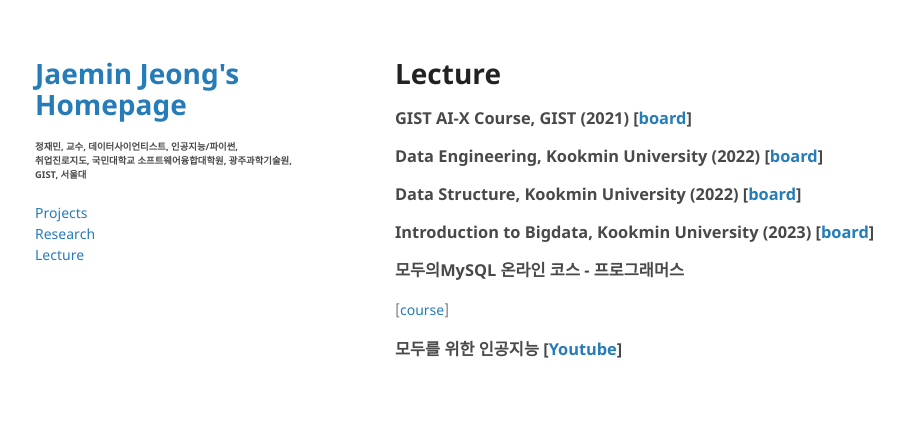
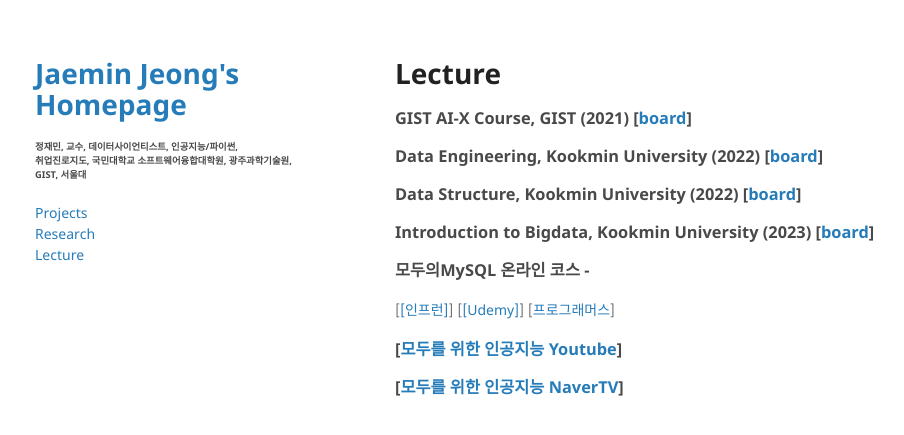
Before and after one commit to jaeminjjung/jaeminjjung.github.io, a Jekyll site: the page built from lecture.md, in a window 1280 px wide. Shown: the top 435 px of the page, without its empty margins (175-1079 px from the left). Built offline with Jekyll 4.4.1, drawn with Linux system fonts in a browser that asks for light colours; our own code applies the rules of GitHub Pages for plain Markdown files.

Commit message:
Update lecture.md

```diff
--- a/lecture.md
+++ b/lecture.md
@@ -5,6 +5,9 @@
 ### Data Engineering, Kookmin University (2022) [<a href="https://ecampus.kookmin.ac.kr/course/view.php?id=48724">board</a>]
 ### Data Structure, Kookmin University (2022) [<a href="https://ecampus.kookmin.ac.kr/course/view.php?id=48724">board</a>]
 ### Introduction to Bigdata, Kookmin University (2023) [<a href="https://ecampus.kookmin.ac.kr/course/view.php?id=48724">board</a>]
-### 모두의MySQL 온라인 코스 - 프로그래머스
-[<a href="https://school.programmers.co.kr/learn/courses/16925/16925-%EB%AA%A8%EB%91%90%EB%A5%BC-%EC%9C%84%ED%95%9C-%EB%8D%B0%EC%9D%B4%ED%84%B0%EB%B2%A0%EC%9D%B4%EC%8A%A4-mysql">course</a>]
-### 모두를 위한 인공지능 [<a href="https://dscool.kr">Youtube</a>]
+### 모두의MySQL 온라인 코스 -
+[<a href="https://inf.run/uuqBi">[인프런]</a>]
+[<a href="https://www.udemy.com/course/modu_sql/?referralCode=113EB10599DC7AD277BD">[Udemy]</a>]
+[<a href="https://school.programmers.co.kr/learn/courses/16925/16925-%EB%AA%A8%EB%91%90%EB%A5%BC-%EC%9C%84%ED%95%9C-%EB%8D%B0%EC%9D%B4%ED%84%B0%EB%B2%A0%EC%9D%B4%EC%8A%A4-mysql">프로그래머스</a>]
+### [<a href="https://youtube.com/@moduai">모두를 위한 인공지능 Youtube</a>]
+### [<a href="https://tv.naver.com/dscoool">모두를 위한 인공지능 NaverTV</a>]
```
